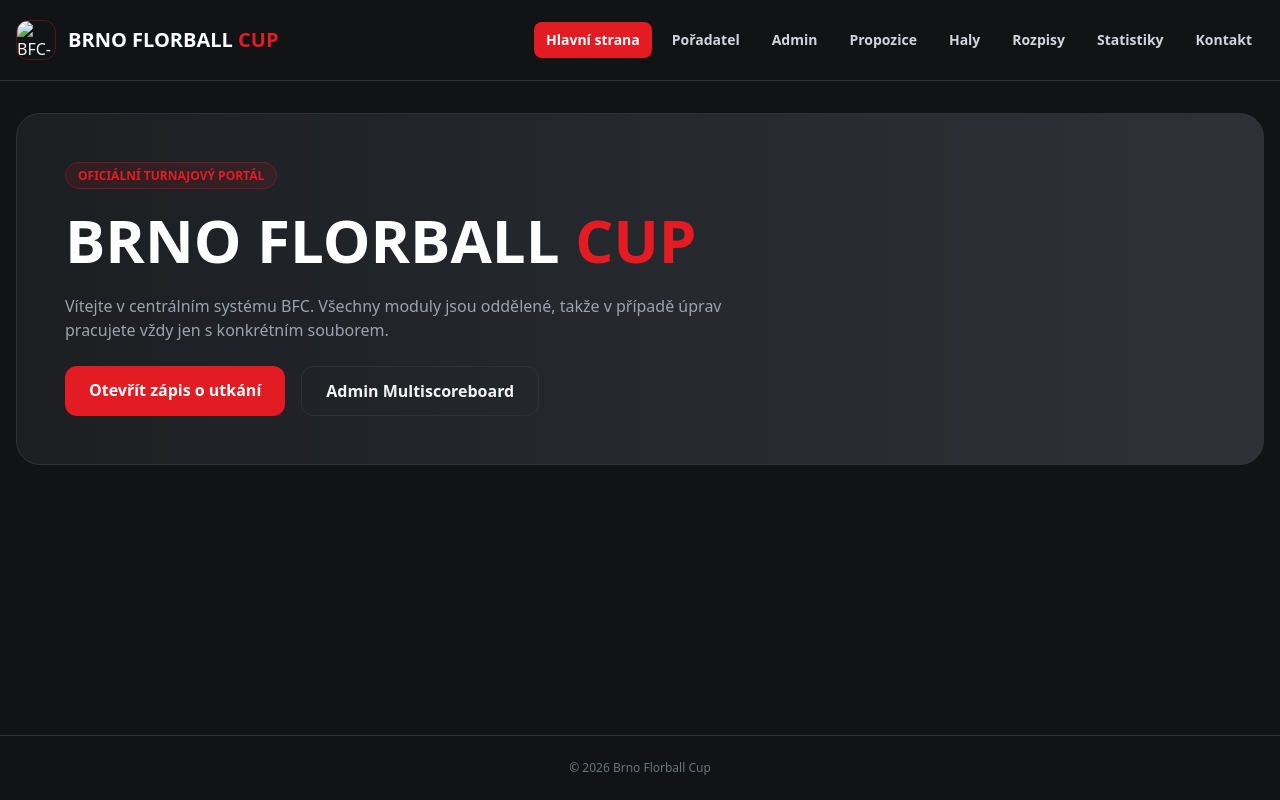
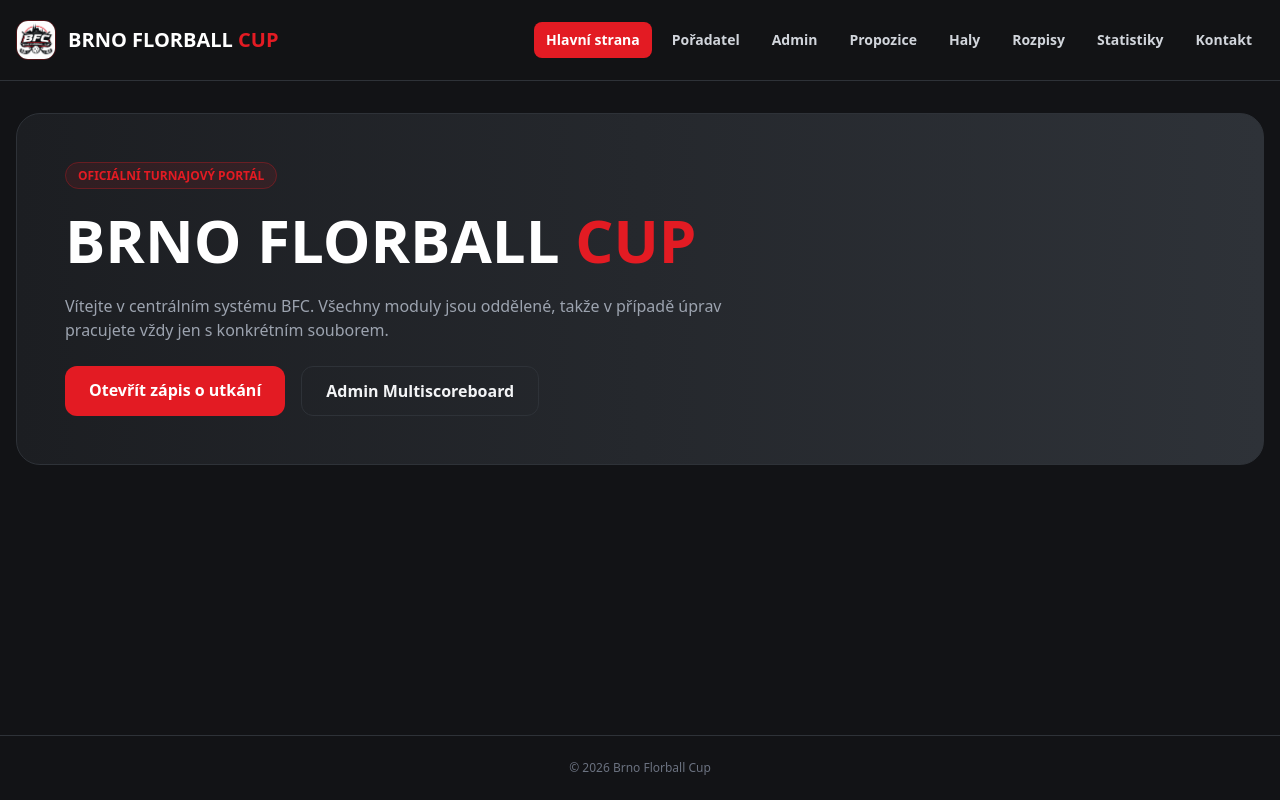
Before and after one commit to MarekValek/Brno-Florball-Cup, a plain HTML site: page index.html in a window 1280 px wide. Drawn offline with nearby package versions, Linux system fonts and the light colour scheme.

Commit message:
Update logo image paths in index.html

```diff
--- a/index.html
+++ b/index.html
@@ -4,7 +4,7 @@
     <meta charset="UTF-8">
     <meta name="viewport" content="width=device-width, initial-scale=1.0">
     <title>BFC - Brno Florball Cup | Hlavní strana</title>
-    <link rel="icon" type="image/png" href="BFC-Logo.png">
+    <link rel="icon" type="image/png" href="images/BFC-Logo.png">
     <script src="https://cdn.tailwindcss.com"></script>
     <script>
         tailwind.config = { darkMode: 'class', theme: { extend: { colors: { bfcRed: '#E31B23', bfcDark: '#121316', bfcCard: '#1C1E22', bfcBorder: '#2E3238' } } } }
@@ -15,7 +15,7 @@
     <header class="sticky top-0 z-50 bg-bfcDark/95 border-b border-bfcBorder">
         <div class="max-w-7xl mx-auto px-4 h-20 flex items-center justify-between">
             <a href="index.html" class="flex items-center space-x-3">
-    <img src="BFC-Logo.png" alt="BFC-Logo" class="w-10 h-10 rounded-xl object-cover border border-bfcRed/30">
+    <img src="images/BFC-Logo.png" alt="BFC-Logo" class="w-10 h-10 rounded-xl object-cover border border-bfcRed/30">
     <span class="text-xl font-black text-white">BRNO FLORBALL <span class="text-bfcRed">CUP</span></span>
             </a>
             <nav class="hidden md:flex space-x-2 text-sm font-semibold">
```
